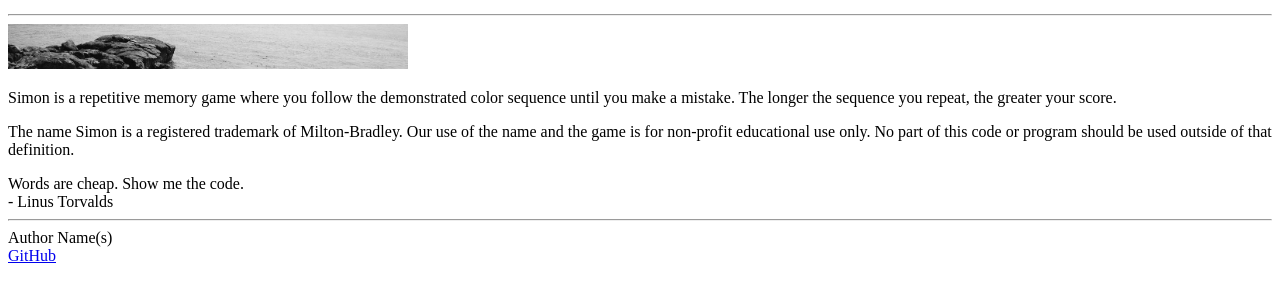
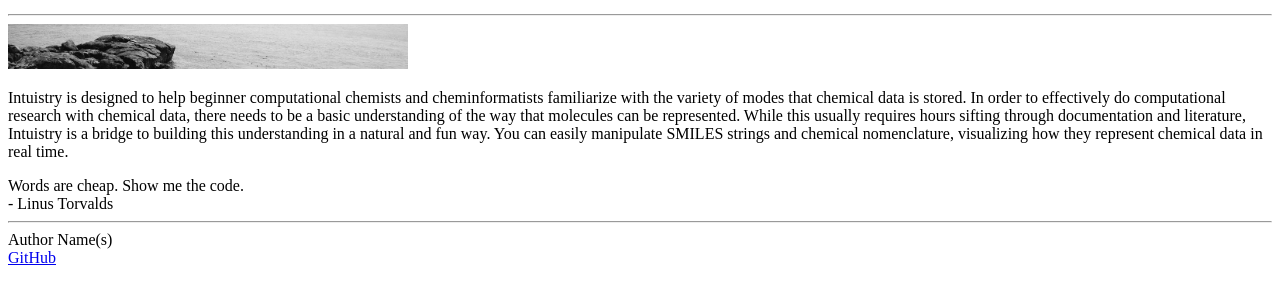
Before and after one commit to bstan218/startup, a plain HTML site: page about.html in a window 1280 px wide. Shown: the part 161-462 px from the top of the page. Drawn offline with Linux system fonts and the light colour scheme.

Commit message:
changed simon description to intuistry description from github

```diff
--- a/about.html
+++ b/about.html
@@ -26,13 +26,14 @@
       <div id="picture" class="picture-box"><img width="400px" src="placeholder.jpg" alt="random" /></div>
 
       <p>
-        Simon is a repetitive memory game where you follow the demonstrated color sequence until you make a mistake. The
-        longer the sequence you repeat, the greater your score.
+        Intuistry is designed to help beginner computational chemists and cheminformatists familiarize with the variety of modes that chemical data is stored.
+        In order to effectively do computational research with chemical data, there needs to be a basic understanding of the way that molecules can be represented.
+        While this usually requires hours sifting through documentation and literature, Intuistry is a bridge to building this understanding in a natural and fun way.
+        You can easily manipulate SMILES strings and chemical nomenclature, visualizing how they represent chemical data in real time.
+
       </p>
 
       <p>
-        The name Simon is a registered trademark of Milton-Bradley. Our use of the name and the game is for non-profit
-        educational use only. No part of this code or program should be used outside of that definition.
       </p>
 
       <div id="quote">
```
